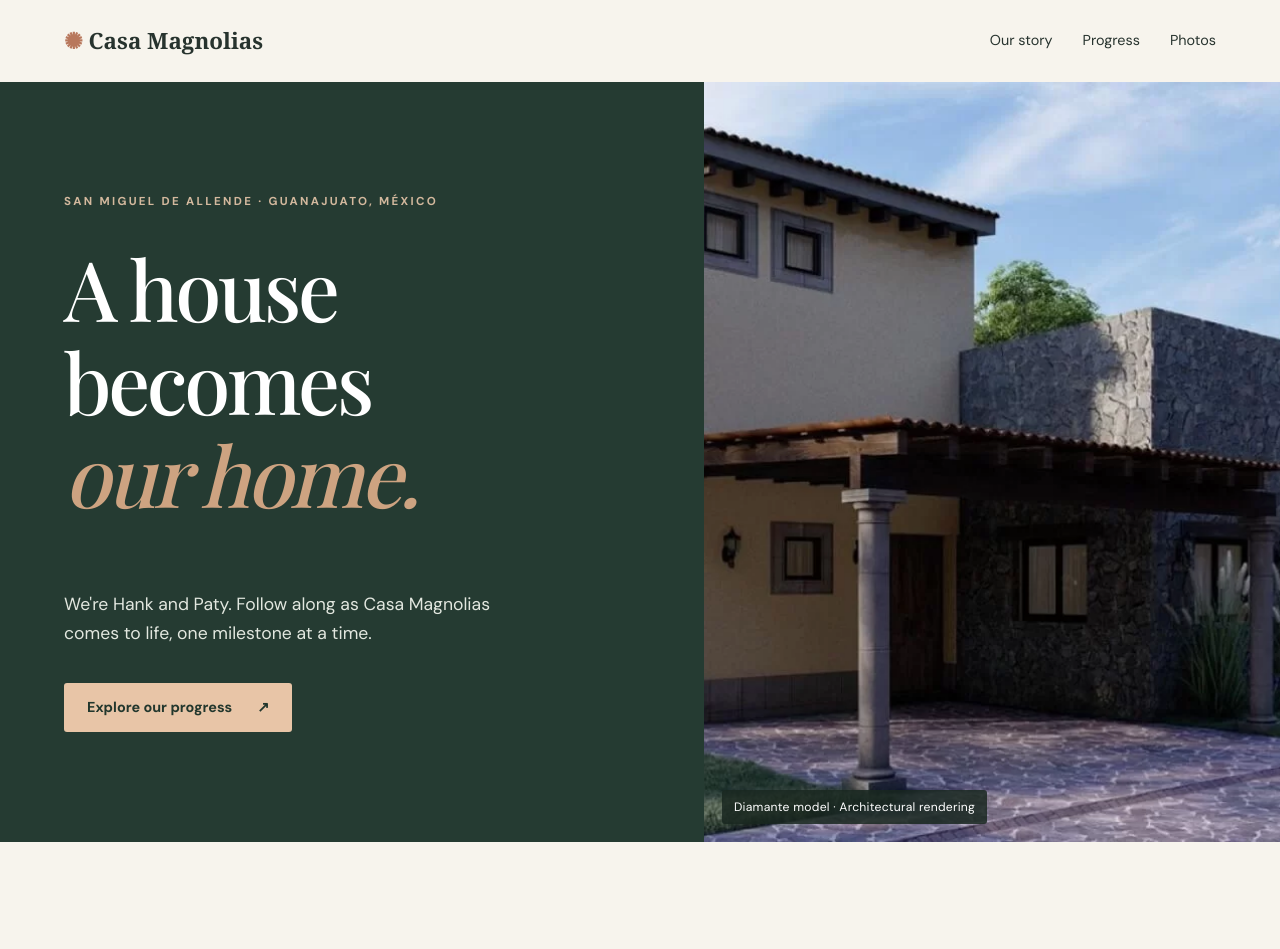
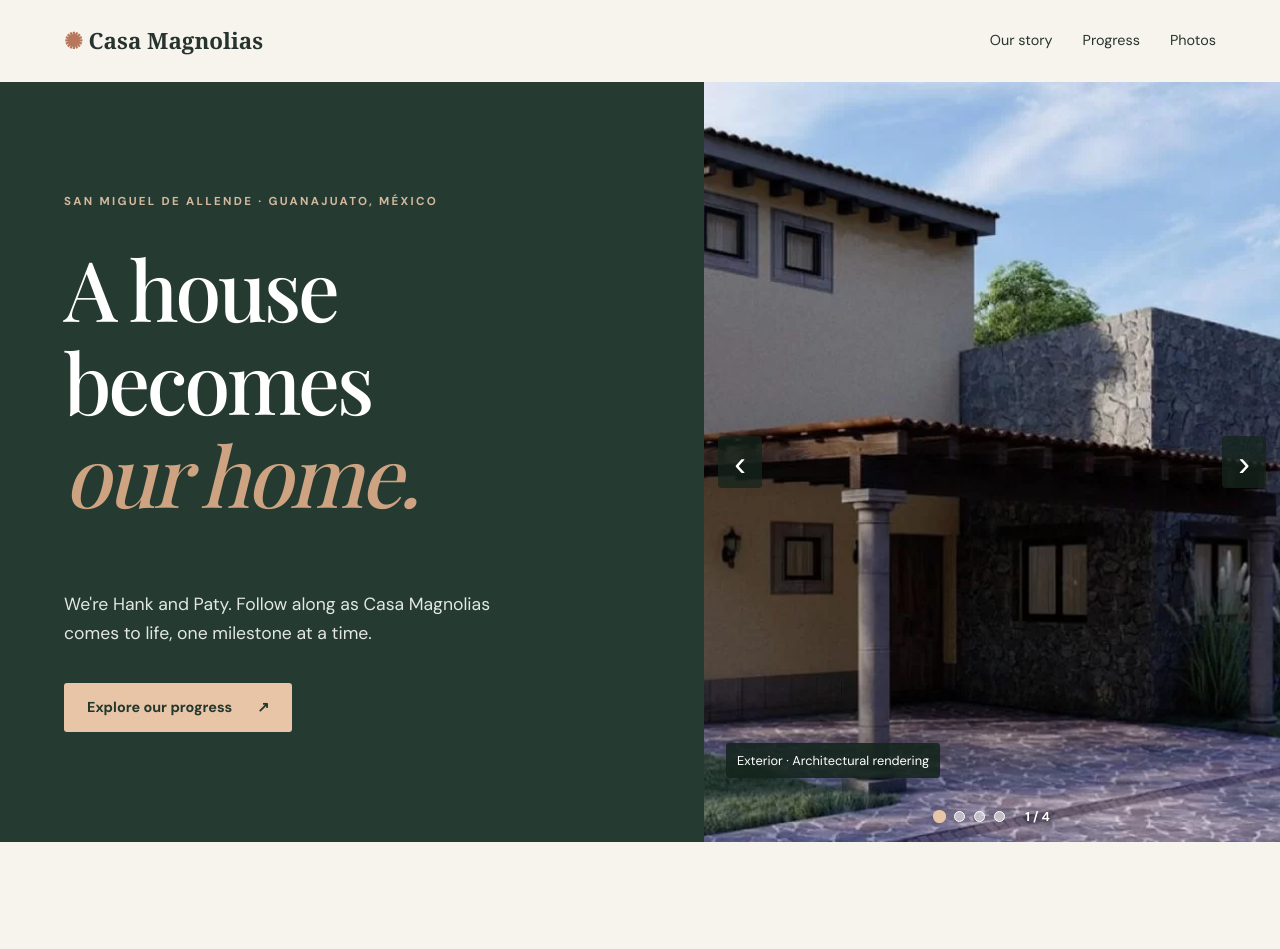
Before and after one commit to hnw555-sma/casa-magnolias, a plain HTML site: page index.html in a window 1280 px wide. Shown: the top 949 px of the page. Drawn offline with nearby package versions, Linux system fonts and the light colour scheme; a web font is replaced by a local one.

Commit message:
Add files via upload

```diff
--- a/index.html
+++ b/index.html
@@ -1,7 +1,17 @@
 <!doctype html>
 <html lang="en"><head><meta charset="utf-8"><meta name="viewport" content="width=device-width,initial-scale=1"><meta name="theme-color" content="#253b32"><meta name="description" content="Follow the progress of Casa Magnolias, our new home in San Miguel de Allende, Mexico."><title>Casa Magnolias | Our Home in San Miguel de Allende</title><link rel="stylesheet" href="styles.css"></head>
 <body><header class="nav"><a class="brand" href="#home">✺ <span>Casa Magnolias</span></a><nav aria-label="Primary"><a href="#story">Our story</a><a href="#progress">Progress</a><a href="#gallery">Photos</a></nav></header>
-<main><section class="hero" id="home"><div class="hero-content"><div class="eyebrow">SAN MIGUEL DE ALLENDE · GUANAJUATO, MÉXICO</div><h1>A house becomes<br><em>our home.</em></h1><p>We're Hank and Paty. Follow along as Casa Magnolias comes to life, one milestone at a time.</p><a class="button" href="#progress">Explore our progress <span aria-hidden="true">↗</span></a></div><div class="hero-photo"><img src="assets/photos/diamante-exterior.webp" alt="Architectural rendering of the Diamante house exterior"><span class="hero-photo-label">Diamante model · Architectural rendering</span></div></section>
+<main><section class="hero" id="home"><div class="hero-content"><div class="eyebrow">SAN MIGUEL DE ALLENDE · GUANAJUATO, MÉXICO</div><h1>A house becomes<br><em>our home.</em></h1><p>We're Hank and Paty. Follow along as Casa Magnolias comes to life, one milestone at a time.</p><a class="button" href="#progress">Explore our progress <span aria-hidden="true">↗</span></a></div><div class="hero-carousel" aria-label="Diamante architectural renderings" aria-roledescription="carousel">
+  <div class="hero-slides" id="heroSlides">
+    <figure class="hero-slide is-active" aria-hidden="false"><img src="assets/photos/diamante-exterior.webp" alt="Architectural rendering of the Diamante exterior" fetchpriority="high"><figcaption>Exterior · Architectural rendering</figcaption></figure>
+    <figure class="hero-slide" aria-hidden="true"><img src="assets/photos/diamante-living-dining.webp" alt="Rendering of the living and dining room" loading="lazy"><figcaption>Living &amp; dining · Architectural rendering</figcaption></figure>
+    <figure class="hero-slide" aria-hidden="true"><img src="assets/photos/diamante-closet.webp" alt="Rendering of the walk-in closet" loading="lazy"><figcaption>Walk-in closet · Architectural rendering</figcaption></figure>
+    <figure class="hero-slide" aria-hidden="true"><img src="assets/photos/diamante-bedroom.webp" alt="Rendering of the bedroom" loading="lazy"><figcaption>Bedroom · Architectural rendering</figcaption></figure>
+  </div>
+  <button class="carousel-arrow carousel-prev" id="carouselPrev" type="button" aria-label="Previous rendering">&#8249;</button>
+  <button class="carousel-arrow carousel-next" id="carouselNext" type="button" aria-label="Next rendering">&#8250;</button>
+  <div class="carousel-bottom"><div class="carousel-dots" id="carouselDots" aria-label="Choose a rendering"></div><span class="carousel-count" id="carouselCount" aria-live="polite">1 / 4</span></div>
+</div></section>
 <section class="intro section" id="story"><div><span class="kicker">WELCOME</span><h2>Our next chapter,<br>in San Miguel.</h2></div><div class="intro-copy"><p>We are building our new home at Residenciales Magnolias in San Miguel de Allende, México. After months of planning and decisions, the house is taking shape.</p><p>This little corner of the internet is our way to share photos, milestones, and the occasional construction adventure with the people we love.</p><div class="signature">— Hank &amp; Paty</div></div></section>
 <section class="section progress" id="progress"><div class="section-head"><div><span class="kicker">THE JOURNEY</span><h2>Building Casa Magnolias</h2></div><p>Key moments from plans to move-in. We'll update this page as things progress.</p></div><div id="timeline" class="timeline"></div></section>
 <section class="section gallery" id="gallery"><div class="section-head"><div><span class="kicker">PHOTO JOURNAL</span><h2>Through the lens</h2></div><p>A preview of the Diamante model, followed by construction photographs as our house takes shape.</p></div><div id="galleryGrid" class="gallery-grid"></div></section>
--- a/script.js
+++ b/script.js
@@ -16,3 +16,43 @@ for(const p of photos){
  const description=document.createElement('div');description.className='photo-description';const title=document.createElement('strong');title.textContent=p.title;const date=document.createElement('span');date.textContent=p.date;description.append(title,date);card.append(control,description);gallery.append(card);
 }
 document.getElementById('closeLightbox').onclick=()=>modal.close();modal.addEventListener('click',e=>{if(e.target===modal)modal.close()});document.getElementById('year').textContent=new Date().getFullYear();
+
+
+// Homepage slideshow: keyboard-accessible arrows/dots, plus touch swiping.
+const slides=[...document.querySelectorAll('.hero-slide')];
+const dotsContainer=document.getElementById('carouselDots');
+const carouselCount=document.getElementById('carouselCount');
+let slideIndex=0;
+function showSlide(next){
+  slideIndex=(next+slides.length)%slides.length;
+  slides.forEach((slide,i)=>{
+    const active=i===slideIndex;
+    slide.classList.toggle('is-active',active);
+    slide.setAttribute('aria-hidden',String(!active));
+  });
+  [...dotsContainer.children].forEach((dot,i)=>dot.setAttribute('aria-current',String(i===slideIndex)));
+  carouselCount.textContent=`${slideIndex+1} / ${slides.length}`;
+}
+slides.forEach((slide,i)=>{
+  const dot=document.createElement('button');
+  dot.type='button';dot.className='carousel-dot';
+  dot.setAttribute('aria-label',`View rendering ${i+1}: ${slide.querySelector('img').alt}`);
+  dot.onclick=()=>showSlide(i);
+  dotsContainer.append(dot);
+});
+document.getElementById('carouselPrev').onclick=()=>showSlide(slideIndex-1);
+document.getElementById('carouselNext').onclick=()=>showSlide(slideIndex+1);
+const carousel=document.querySelector('.hero-carousel');
+let touchStartX=null;
+carousel.addEventListener('touchstart',e=>{touchStartX=e.changedTouches[0].screenX},{passive:true});
+carousel.addEventListener('touchend',e=>{
+  if(touchStartX===null)return;
+  const delta=e.changedTouches[0].screenX-touchStartX;
+  if(Math.abs(delta)>45)showSlide(slideIndex+(delta<0?1:-1));
+  touchStartX=null;
+},{passive:true});
+carousel.addEventListener('keydown',e=>{
+  if(e.key==='ArrowLeft'){e.preventDefault();showSlide(slideIndex-1)}
+  if(e.key==='ArrowRight'){e.preventDefault();showSlide(slideIndex+1)}
+});
+showSlide(0);
--- a/styles.css
+++ b/styles.css
@@ -7,3 +7,21 @@
 .hero-photo-label{position:absolute;bottom:18px;left:18px;padding:7px 12px;border-radius:3px;background:rgba(25,39,32,.85);font-size:.76rem;color:#fff;letter-spacing:.02em}
 @media(max-width:800px){.hero-photo{min-height:360px}}
 @media(max-width:520px){.hero-photo{min-height:310px}}
+
+/* Homepage carousel — arrows, dots, and swipeable images */
+.hero-carousel{position:relative;min-height:550px;background:#1d2e27;overflow:hidden;touch-action:pan-y}
+.hero-slides{position:absolute;inset:0}
+.hero-slide{position:absolute;inset:0;margin:0;opacity:0;visibility:hidden;transition:opacity .35s ease,visibility .35s;pointer-events:none}
+.hero-slide.is-active{opacity:1;visibility:visible;pointer-events:auto}
+.hero-slide img{display:block;width:100%;height:100%;object-fit:cover;object-position:center}
+.hero-slide figcaption{position:absolute;bottom:64px;left:22px;right:22px;width:max-content;max-width:calc(100% - 44px);background:rgba(20,37,29,.88);padding:7px 11px;border-radius:3px;color:#fff;font-size:.8rem}
+.carousel-arrow{position:absolute;top:50%;transform:translateY(-50%);z-index:2;width:44px;height:52px;border:0;border-radius:4px;background:rgba(20,37,29,.75);color:white;font-size:2.2rem;line-height:1;cursor:pointer;display:grid;place-items:center}
+.carousel-arrow:hover,.carousel-arrow:focus-visible{background:#253b32;outline:2px solid #e8c5a7;outline-offset:2px}
+.carousel-prev{left:14px}.carousel-next{right:14px}
+.carousel-bottom{position:absolute;bottom:15px;left:0;right:0;z-index:2;display:flex;align-items:center;justify-content:center;gap:20px}
+.carousel-dots{display:flex;align-items:center;gap:9px}.carousel-dot{width:11px;height:11px;border-radius:50%;background:#ffffff88;border:1px solid #fff;cursor:pointer;padding:0}
+.carousel-dot[aria-current="true"]{background:#e8c5a7;border-color:#e8c5a7;transform:scale(1.2)}
+.carousel-count{color:white;font-size:.8rem;font-weight:700;text-shadow:0 1px 5px #111}
+@media(max-width:800px){.hero-carousel{min-height:390px}}
+@media(max-width:520px){.hero-carousel{min-height:340px}.carousel-arrow{height:44px;width:38px}.hero-slide figcaption{bottom:61px;font-size:.72rem}}
+@media(prefers-reduced-motion:reduce){.hero-slide{transition:none}}
```
Also changed, not shown: 1 other file.
